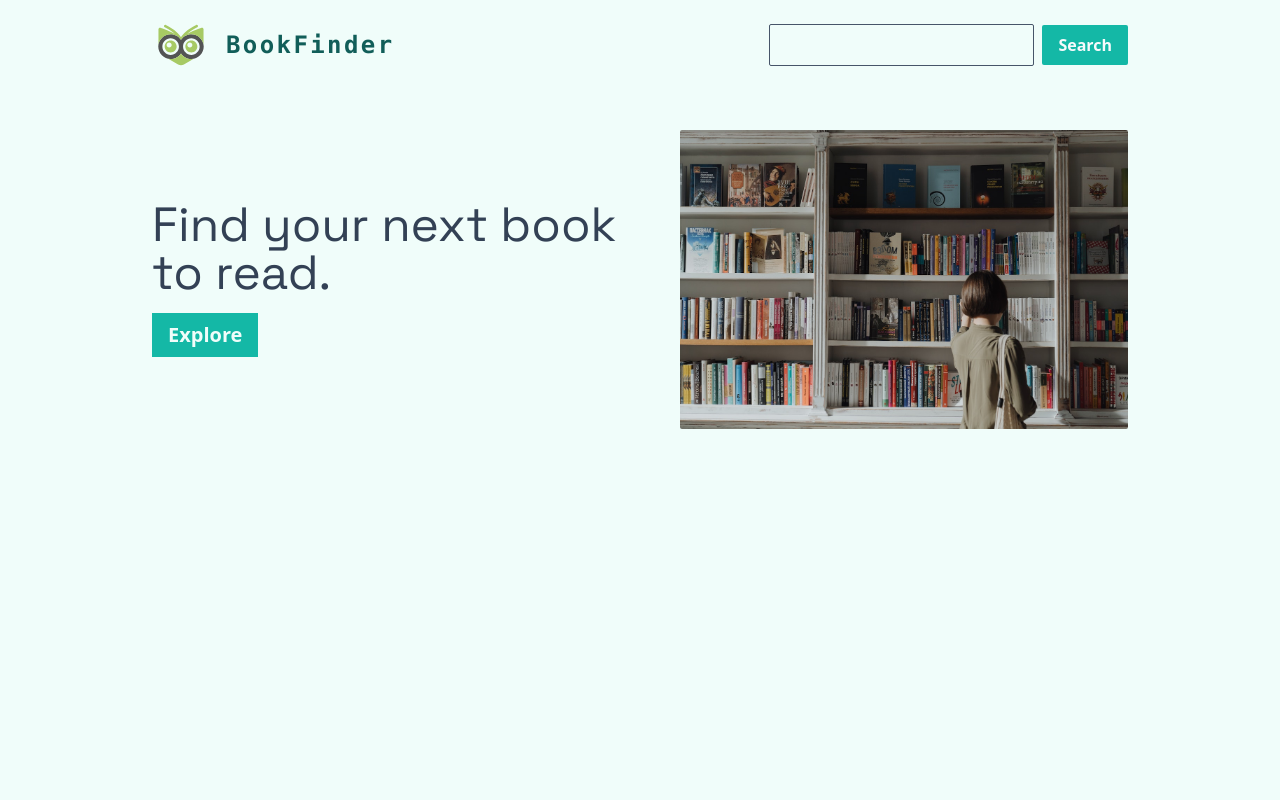
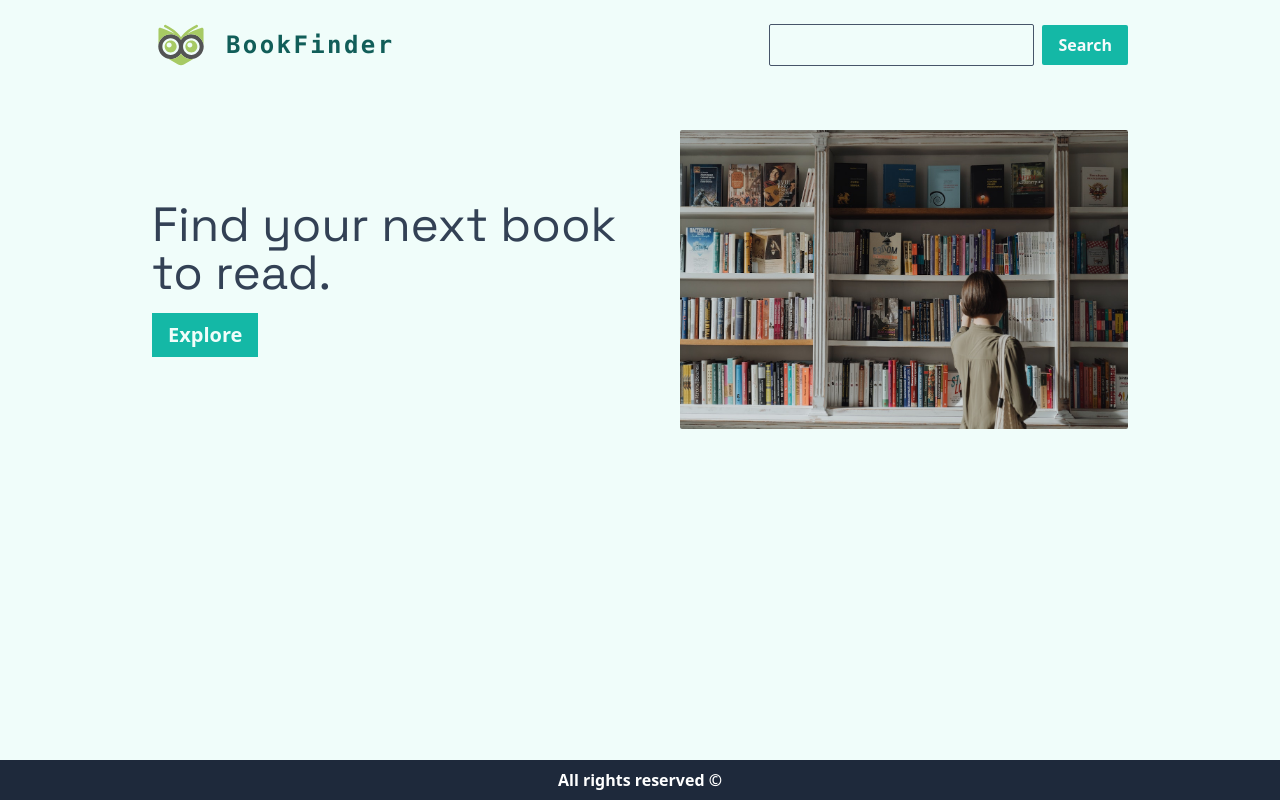
Before and after one commit to Adityakadali/book-finder, a React (Create React App) app: page / in a window 1280 px wide. Built offline with nearby package versions, Linux system fonts and the light colour scheme.

Commit message:
added footer

```diff
--- a/src/App.jsx
+++ b/src/App.js
@@ -3,6 +3,7 @@ import Hero from "./pages/Hero";
 import Explore from "./pages/Explore";
 import { BrowserRouter, Route, Routes } from "react-router-dom";
 import Search from "./pages/Search";
+import Footer from "./pages/Footer";
 function App() {
   return (
     <>
@@ -16,6 +17,7 @@ function App() {
           </Routes>
         </BrowserRouter>
       </main>
+      <Footer />
     </>
   );
 }
--- a/src/pages/Explore.jsx
+++ b/src/pages/Explore.jsx
@@ -56,7 +56,7 @@ function Explore() {
         {data.map((e, i) => {
           const { title, image_url } = e;
           return (
-            <div className="px-4">
+            <article className="px-4">
               <img
                 className="mx-auto mt-4 h-60"
                 key={i}
@@ -65,7 +65,7 @@ function Explore() {
               />
 
               <h2 className="mt-4 text-center font-bold">{title}</h2>
-            </div>
+            </article>
           );
         })}
       </Slider>
--- /dev/null
+++ b/src/pages/Footer.jsx
@@ -0,0 +1,11 @@
+function Footer() {
+  return (
+    <footer className="fixed bottom-0 right-0 left-0 bg-slate-800 text-white">
+      <div className="container mx-auto max-w-5xl py-2">
+        <p className="text-center font-bold">All rights reserved ©</p>
+      </div>
+    </footer>
+  );
+}
+
+export default Footer;
```
